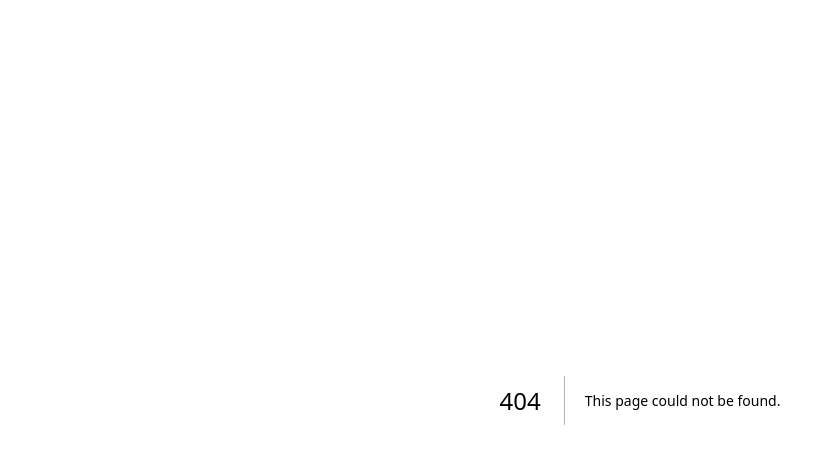
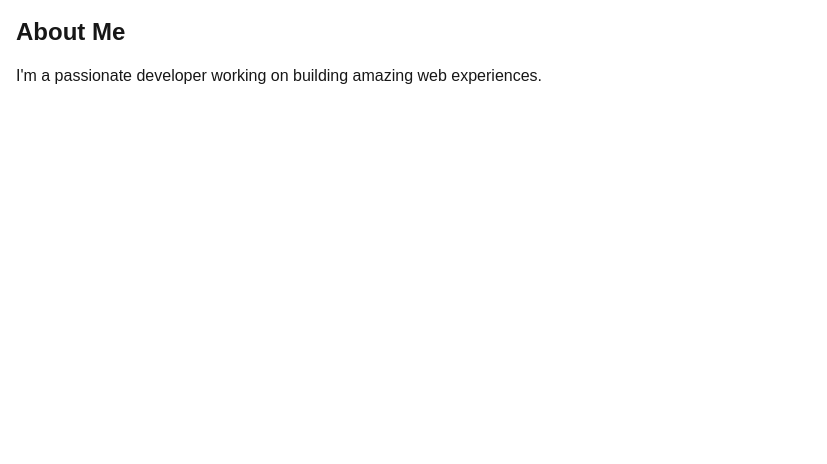
Before and after one commit to Govindggupta/govindgupta.me, a Next.js app: page /about in a window 1280 px wide. Before the commit this address had no page. Shown: the top 464 px of the page, without its empty margins (0-827 px from the left). Built offline with nearby package versions, Linux system fonts and the light colour scheme.

Commit message:
routes : about , resume & projects

```diff
--- /dev/null
+++ b/src/app/about/page.tsx
@@ -0,0 +1,8 @@
+export default function About() {
+    return (
+        <div className="p-4">
+            <h1 className="text-2xl font-bold">About Me</h1>
+            <p className="mt-4">I'm a passionate developer working on building amazing web experiences.</p>
+        </div>
+    )
+}
--- /dev/null
+++ b/src/app/projects/page.tsx
@@ -0,0 +1,8 @@
+export default function Projects() {
+    return (
+        <div className="p-4">
+            <h1 className="text-2xl font-bold">Projects</h1>
+            <p className="mt-4">This is where my projects will go. Stay tuned!</p>
+        </div>
+    )
+}
--- /dev/null
+++ b/src/app/resume/page.tsx
@@ -0,0 +1,8 @@
+export default function Resume() {
+    return (
+        <div className="p-4">
+            <h1 className="text-2xl font-bold">Resume</h1>
+            <p className="mt-4">This is where my resume will go. Stay tuned!</p>
+        </div>
+    )
+}
```
